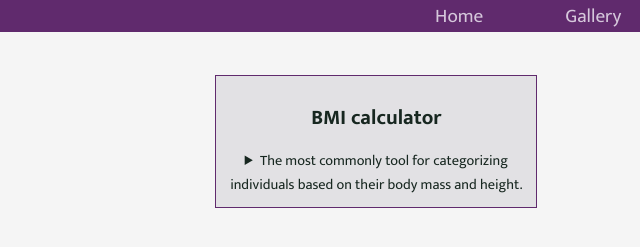
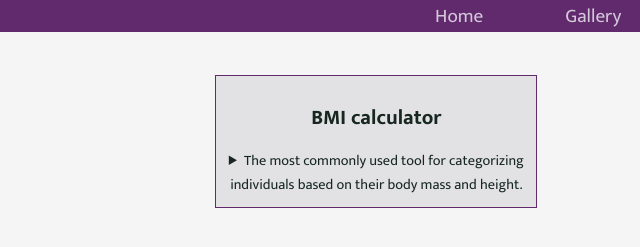
Before and after one commit to nebulalagoon/tools, a plain HTML site: page index.html in a window 1280 px wide. Shown: the top 247 px of the page, 0-640 px from the left. Drawn offline with Linux system fonts and the light colour scheme; a web font is replaced by a local one.

Commit message:
Fixed typo

```diff
--- a/index.html
+++ b/index.html
@@ -27,7 +27,7 @@
         <a href = "https://martahenc.from.hr/bmi_calculator/"> <div class = "tool" id = "bmi">
           <h1>BMI calculator</h1>
           <details>
-              <summary>The most commonly tool for categorizing individuals based on their body mass and height.</summary>
+              <summary>The most commonly used tool for categorizing individuals based on their body mass and height.</summary>
               <p>Commonly accepted BMI ranges are underweight: under 18.5 kg/m2, normal weight: 18.5 to 25, overweight: 25 to 30, obese: over 30. The main shortcoming of the formula is the inability to accurately determine the ratio of body fat and muscle. Since muscle tissue is heavier than fatty tissue, individuals with a higher percentage of muscle tissue may be categorized as overweight.</p>
             </details>
         </div></a>
```
